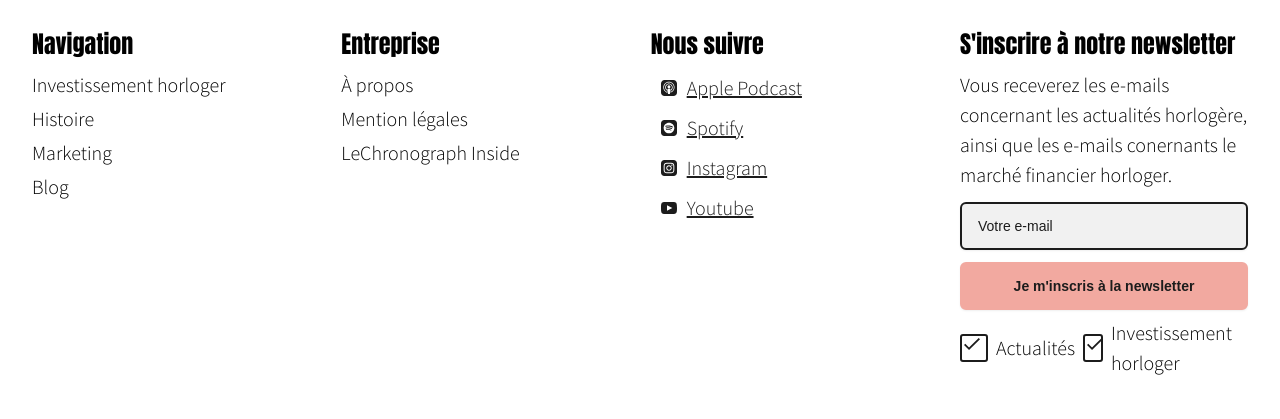
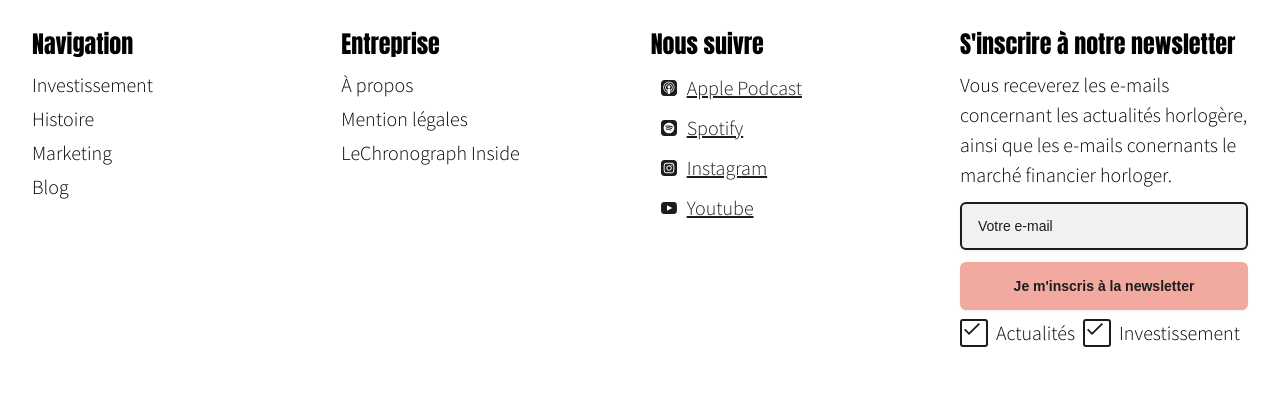
Before and after one commit to thanhtran0302/le-chronograph, a Next.js app: page /tiktok in a window 1280 px wide. Before the commit this address had no page. Shown: the part 164-583 px from the top of the page. Built offline with nearby package versions, Linux system fonts and the light colour scheme.

Commit message:
Change investment title

```diff
--- a/src/components/investmentPage/InvestmentPage.tsx
+++ b/src/components/investmentPage/InvestmentPage.tsx
@@ -20,7 +20,7 @@
   return (
     <Fragment>
       <Head>
-        <title>{`${BlogName} | ${t('investment')}`}</title>
+        <title>{`${BlogName} | ${t('watchInvestment')}`}</title>
         <meta name="viewport" content="initial-scale=1.0, width=device-width" />
       </Head>
       <HeaderSection />
--- a/src/components/investmentPage/headerSection/HeaderSection.tsx
+++ b/src/components/investmentPage/headerSection/HeaderSection.tsx
@@ -14,7 +14,7 @@
       backgroundColor={'dark'}
       backgroundPosition={'left'}
       image={PatekPhilippeInvestment}
-      title={t('investment')}
+      title={t('watchInvestment')}
       hasImageOnMobile={false}
     >
       <Paragraph
--- a/src/locales/fr/common.json
+++ b/src/locales/fr/common.json
@@ -29,7 +29,7 @@
   "instagram": "Instagram",
   "internationalExchange": "Monnaie d'échange internationale",
   "invalidEmail": "Le format de l'e-mail est incorrect.",
-  "investment": "Investissement horloger",
+  "investment": "Investissement",
   "investmentDescription": "Découvrez pourquoi l'investissement dans les montres offre non seulement du plaisir, mais aussi des rendements constants au-delà des autres actifs alternatifs. <br />Les montres sont des actifs intemporels.",
   "investmentSection": "La rentabilité d’un investissement découle des moyens de financement mis en œuvre, l’horlogerie permet d’investir sur une chose en laquelle vous pouvez croire. Bien physique de reconnaissance sociale par excellence, le temps fait tout périr sauf votre montre.<br /><br /> Un bien dont vous pouvez profiter et qui ne perd pas de valeur est une sécurité financière mais aussi un bien dont vous seul êtes propriétaire aussi longtemps que vous le souhaitez.",
   "knowMore": "En savoir plus",
@@ -70,6 +70,7 @@
   "tagline": "Investissement, histoire, marketing",
   "tudorSection": "Depuis des décennies, l'image de la maison Tudor était toujours considérée comme une marque low cost de Rolex. Mais le début des années 2000 va être décisif pour la maison Tudor qui à l'époque avait constaté une baisse de vente de ses produits, et avait décidé en 2007 de refaire une nouvelle identité de marque.",
   "tudorTitle": "D'une marque low cost à une véritable maison de luxe.",
+  "watchInvestment": "Investissement horloger",
   "wearForParties": "Mais aussi la porter pour de différentes occasions",
   "whyWatchesPerform": "Pourquoi les montres performent ?",
   "youtube": "Youtube"
--- /dev/null
+++ b/src/pages/tiktok.tsx
@@ -0,0 +1,5 @@
+import React, { FC } from 'react';
+
+export const TikTok: FC = () => <div>hello</div>;
+
+export default TikTok;
```
